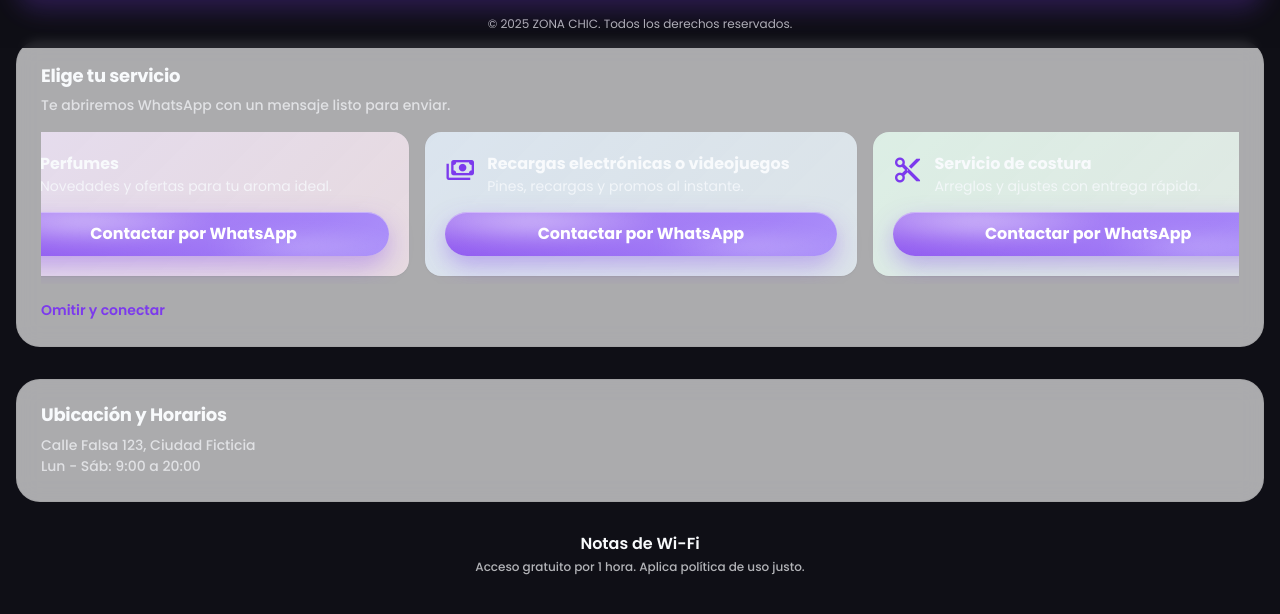
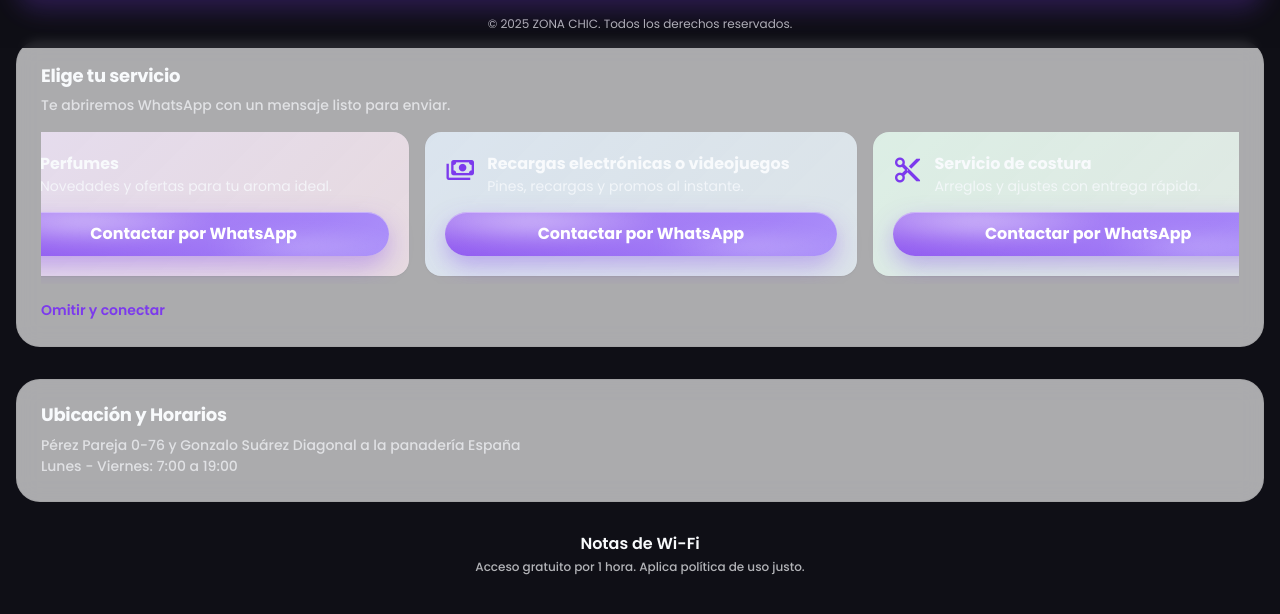
Before and after one commit to CescJavier7/Portal_ZC, a plain HTML site: page index.html in a window 1280 px wide. Shown: the part 752-1366 px from the top of the page. Drawn offline with nearby package versions, Linux system fonts and the light colour scheme.

```diff
--- a/index.html
+++ b/index.html
@@ -264,8 +264,8 @@
     <!-- Info -->
     <div class="rounded-xl glassmorphism-light dark:glassmorphism-dark p-6 mt-8">
       <h3 class="text-lg font-bold leading-tight tracking-[-0.015em]">Ubicación y Horarios</h3>
-      <p class="text-sm font-medium leading-normal text-content-light/70 dark:text-content-dark/70 mt-2">Calle Falsa 123, Ciudad Ficticia</p>
-      <p class="text-sm font-medium leading-normal text-content-light/70 dark:text-content-dark/70">Lun - Sáb: 9:00 a 20:00</p>
+      <p class="text-sm font-medium leading-normal text-content-light/70 dark:text-content-dark/70 mt-2">Pérez Pareja 0-76 y Gonzalo Suárez Diagonal a la panadería España</p>
+      <p class="text-sm font-medium leading-normal text-content-light/70 dark:text-content-dark/70">Lunes - Viernes: 7:00 a 19:00</p>
     </div>
 
     <div class="mt-8 text-center">
```
